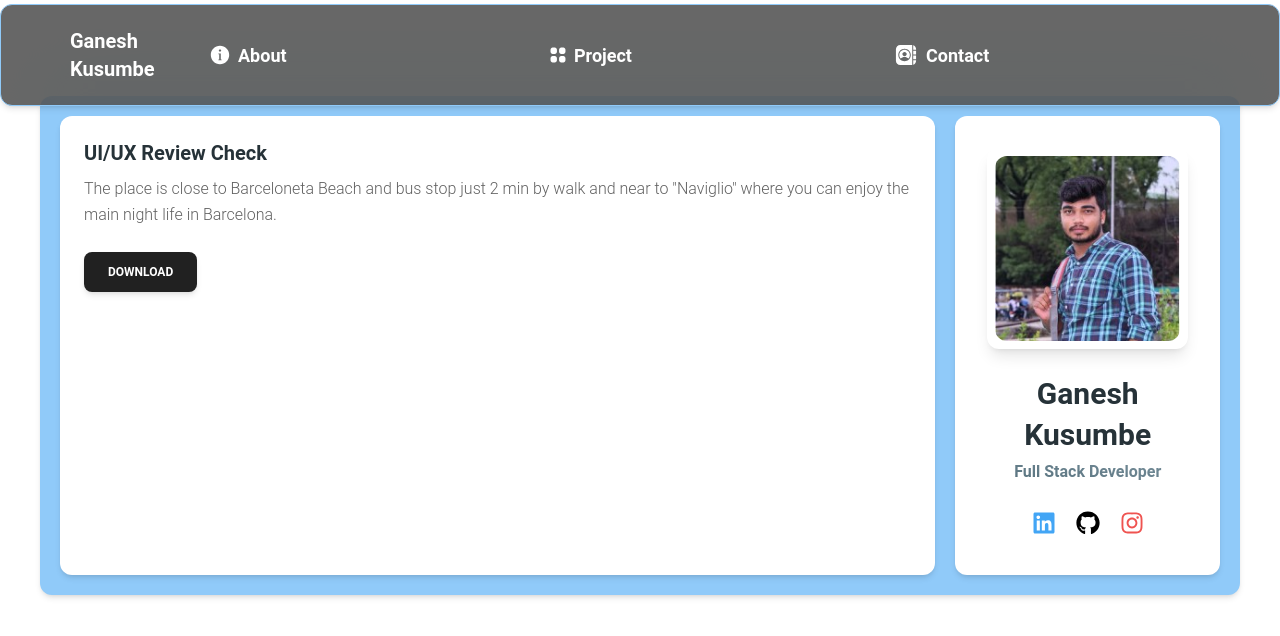
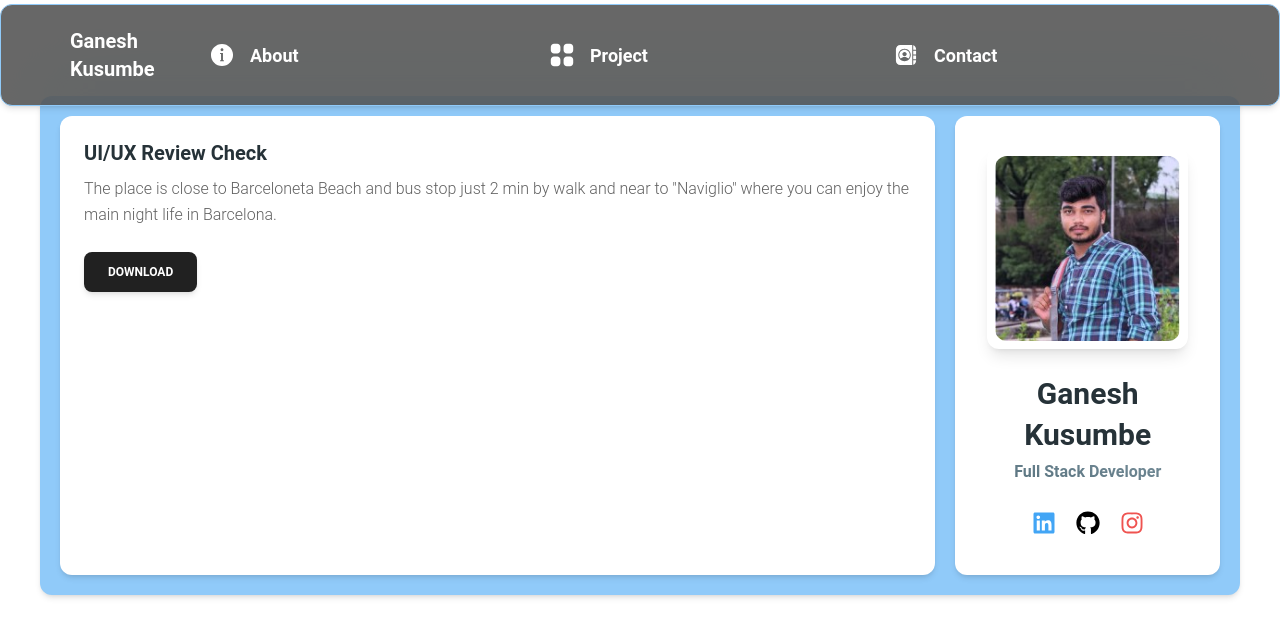
Before and after one commit to gkusumbe7/personal-portfolio-gk, a React (Vite) app: page / in a window 1280 px wide. Shown: the top 636 px of the page. Built offline with nearby package versions, Linux system fonts and the light colour scheme.

Commit message:
added code

```diff
--- a/src/component/NavBar.jsx
+++ b/src/component/NavBar.jsx
@@ -18,7 +18,7 @@ export default function NavBar() {
 
   const navList = (
     <div>
-        <ul className="mb-4 flex flex-col gap-10 md:gap-5 md:mb-0 md:mt-0 md:flex-row md:items-center md:gap-6">
+        <ul className="mb-4 flex flex-col gap-12  md:mb-0 md:mt-0 md:flex-row md:items-center md:gap-6">
             <Typography
             as="li"
             variant="small"
@@ -29,14 +29,14 @@ export default function NavBar() {
             xmlns="http://www.w3.org/2000/svg"
             x="0px"
             y="0px"
-            width="20"
-            height="20"
+            width="24"
+            height="24"
             viewBox="0 0 50 50"
             fill="white"
             >
             <path d="M25,2C12.297,2,2,12.297,2,25s10.297,23,23,23s23-10.297,23-23S37.703,2,25,2z M25,11c1.657,0,3,1.343,3,3s-1.343,3-3,3 s-3-1.343-3-3S23.343,11,25,11z M29,38h-2h-4h-2v-2h2V23h-2v-2h2h4v2v13h2V38z"></path>
         </svg>
-        <Link to={"/"} className="flex items-center font-semibold text-white">
+        <Link to={"/"} className="mx-2 flex items-center font-semibold text-white">
           About
         </Link>
       </Typography>
@@ -47,8 +47,8 @@ export default function NavBar() {
         className="flex items-center hover:bg-blue-gray-300 w-80 rounded-lg gap-x-2 p-1 font-medium lg:text-[18px]"
       >
         <svg
-          width="16"
-          height="16"
+          width="24"
+          height="24"
           viewBox="0 0 14 15"
           fill="none"
           xmlns="http://www.w3.org/2000/svg"
@@ -58,7 +58,7 @@ export default function NavBar() {
             fill="white"
           />
         </svg>
-        <Link to={"/Project"} className="flex items-center font-semibold text-white">
+        <Link to={"/Project"} className="mx-2 flex items-center font-semibold text-white">
           Project
         </Link>
       </Typography>
@@ -79,7 +79,7 @@ export default function NavBar() {
         >
           <path d="M 13 4 C 8.038 4 4 8.037 4 13 L 4 37 C 4 41.963 8.038 46 13 46 L 37 46 C 37.338 46 37.671 45.978406 38 45.941406 L 38 4.0585938 C 37.671 4.0215938 37.338 4 37 4 L 13 4 z M 40 4.5253906 L 40 14 L 46 14 L 46 13 C 46 9.09 43.49 5.7643906 40 4.5253906 z M 22 12 C 29.168 12 35 17.832 35 25 C 35 32.168 29.168 38 22 38 C 14.832 38 9 32.168 9 25 C 9 17.832 14.832 12 22 12 z M 22 14 C 15.935 14 11 18.935 11 25 C 11 27.814 12.071406 30.377219 13.816406 32.324219 C 15.889406 30.225219 18.852 29 22 29 C 25.14 29 28.1135 30.222312 30.1875 32.320312 C 31.9295 30.373313 33 27.812 33 25 C 33 18.935 28.065 14 22 14 z M 40 16 L 40 24 L 46 24 L 46 16 L 40 16 z M 22 18.5 C 24.481 18.5 26.5 20.519 26.5 23 C 26.5 25.481 24.481 27.5 22 27.5 C 19.519 27.5 17.5 25.481 17.5 23 C 17.5 20.519 19.519 18.5 22 18.5 z M 40 26 L 40 34 L 46 34 L 46 26 L 40 26 z M 40 36 L 40 45.474609 C 43.49 44.235609 46 40.91 46 37 L 46 36 L 40 36 z"></path>
         </svg>
-        <Link to={"/Contact"} className="flex items-center font-semibold text-white">
+        <Link to={"/Contact"} className="mx-2 flex items-center font-semibold text-white">
           Contact
         </Link>
       </Typography>
```
